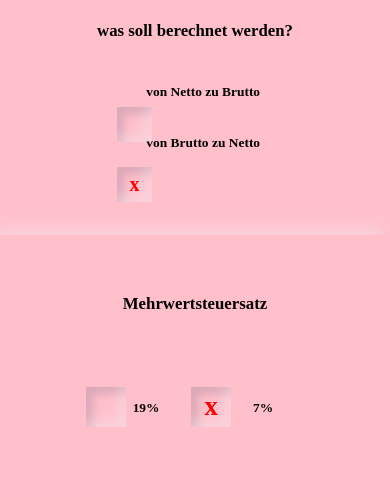
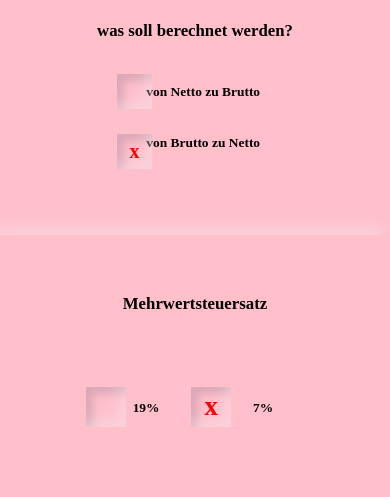
Before and after one commit to RickyTickyTavy69/steuerproject, a plain HTML site: page index.html in a window 390 px wide. Shown: the part 268-765 px from the top of the page. Drawn offline with Linux system fonts and the light colour scheme.

Commit message:
@meida responsive updated

```diff
--- a/assets/styles/style.css
+++ b/assets/styles/style.css
@@ -269,7 +269,7 @@ label.fromBrutto::before{
   box-shadow: inset -6px -6px 14px rgba(244, 238, 245, 0.45), inset 6px 6px 10px rgba(114, 94, 121, 0.29);
   position: absolute;
   left: 36%;
-  top: 25%;
+  top: 20%;
   justify-content: center;
   align-items: center;
   font-size: 1.5em;
@@ -284,7 +284,7 @@ label.fromBrutto.active::before{
   box-shadow: inset -6px -6px 14px rgba(244, 238, 245, 0.45), inset 6px 6px 10px rgba(114, 94, 121, 0.29);
   position: absolute;
   left: 36%;
-  top: 25%;
+  top: 20%;
   justify-content: center;
   align-items: center;
   color: red;
@@ -300,7 +300,7 @@ label.fromNetto::before {
   box-shadow: inset -6px -6px 14px rgba(244, 238, 245, 0.45), inset 6px 6px 10px rgba(114, 94, 121, 0.29);
   position: absolute;
   left: 36%;
-  top: 15%;
+  top: 10%;
   justify-content: center;
   align-items: center;
   font-size: 1.5em;
@@ -315,7 +315,7 @@ label.fromNetto.active::before {
   box-shadow: inset -6px -6px 14px rgba(244, 238, 245, 0.45), inset 6px 6px 10px rgba(114, 94, 121, 0.29);
   position: absolute;
   left: 36%;
-  top: 15%;
+  top: 10%;
   justify-content: center;
   align-items: center;
   color: red;
@@ -579,12 +579,12 @@ label.for17.active::before{
 
   label.fromNetto::before, label.fromNetto.active::before{      /* das kann man so umbauen*/
     left: 30%;
-    top: 15%;
+    top: 20%;
   }
 
   label.fromBrutto::before, label.fromBrutto.active::before{
     left: 30%;
-    top: 25%;
+    top: 10%;
   }
 
 
@@ -660,12 +660,12 @@ label.for17.active::before{
 
   label.fromNetto::before, label.fromNetto.active::before{      /* das kann man so umbauen*/
     left: 30%;
-    top: 15%;
+    top: 10%;
   }
 
   label.fromBrutto::before, label.fromBrutto.active::before{
     left: 30%;
-    top: 25%;
+    top: 20%;
   }
 
 }
@@ -689,12 +689,12 @@ label.for17.active::before{
 
   label.fromNetto::before, label.fromNetto.active::before{      /* das kann man so umbauen*/
     left: 30%;
-    top: 13%;
+    top: 8%;
   }
 
   label.fromBrutto::before, label.fromBrutto.active::before{
     left: 30%;
-    top: 22%;
+    top: 17%;
   }
 
   .result_item_container{
```
